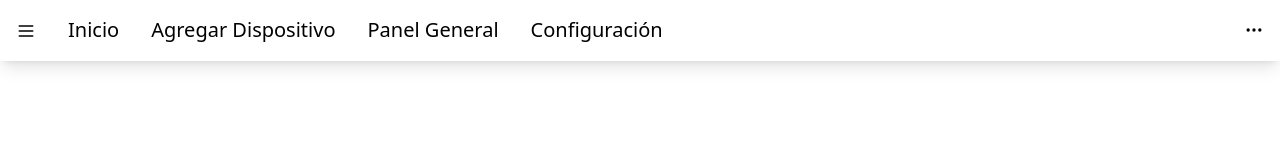
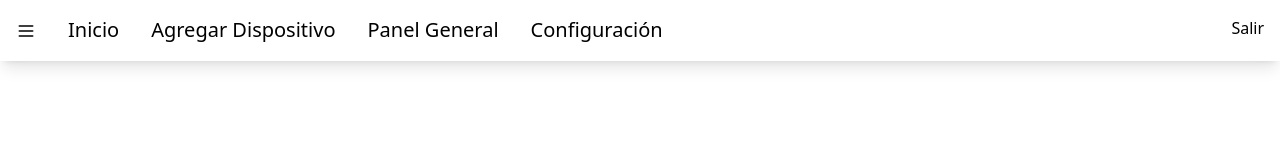
Before and after one commit to andrescn20/tcu-629, a React (Vite) app: page /home in a window 1280 px wide. Shown: the top 160 px of the page. Built offline with nearby package versions, Linux system fonts and the light colour scheme; sample sign-in values are in the browser's storage.

Commit message:
Implement Logout Button

```diff
--- /dev/null
+++ b/src/components/LogoutButton.tsx
@@ -0,0 +1,17 @@
+import React from "react";
+
+const LogoutButton = () => {
+
+    const logout = () => {
+        localStorage.removeItem("token");
+        window.location.href = "/login";
+    };
+
+  return (
+    <button onClick={() => logout()}>
+      Salir
+    </button>
+  );
+};
+
+export default LogoutButton;
--- a/src/components/Navbar.jsx
+++ b/src/components/Navbar.jsx
@@ -1,5 +1,6 @@
 import React from "react";
 import { useNavigate } from 'react-router-dom';
+import LogoutButton from "./LogoutButton.tsx";
 
 const Navbar = () => {
 
@@ -29,25 +30,13 @@ const Navbar = () => {
             strokeWidth="2"
             d="M4 6h16M4 12h16M4 18h16"></path>
         </svg>
-        <button value="inicio" onClick = { (e) => navBarClick(e)}className="text-xl">Inicio</button>
-        <button value="dispositivo" onClick = { (e) => navBarClick(e)}className="text-xl" href="">Agregar Dispositivo</button>
-        <button value="general" onClick = { (e) => navBarClick(e)}className="text-xl">Panel General</button>
-        <button value="ayuda" onClick = { (e) => navBarClick(e)}className="text-xl">Configuración</button>
+        <button value="inicio" onClick={(e) => navBarClick(e)} className="text-xl">Inicio</button>
+        <button value="dispositivo" onClick={(e) => navBarClick(e)} className="text-xl" href="">Agregar Dispositivo</button>
+        <button value="general" onClick={(e) => navBarClick(e)} className="text-xl">Panel General</button>
+        <button value="ayuda" onClick={(e) => navBarClick(e)} className="text-xl">Configuración</button>
       </div>
       <div className="">
-        <button className="">
-          <svg
-            xmlns="http://www.w3.org/2000/svg"
-            fill="none"
-            viewBox="0 0 24 24"
-            className="inline-block h-5 w-5 stroke-current">
-            <path
-              strokeLinecap="round"
-              strokeLinejoin="round"
-              strokeWidth="2"
-              d="M5 12h.01M12 12h.01M19 12h.01M6 12a1 1 0 11-2 0 1 1 0 012 0zm7 0a1 1 0 11-2 0 1 1 0 012 0zm7 0a1 1 0 11-2 0 1 1 0 012 0z"></path>
-          </svg>
-        </button>
+        <LogoutButton />
       </div>
     </div>
   );
```
Lines whose indentation alone changed are shown as unchanged.
